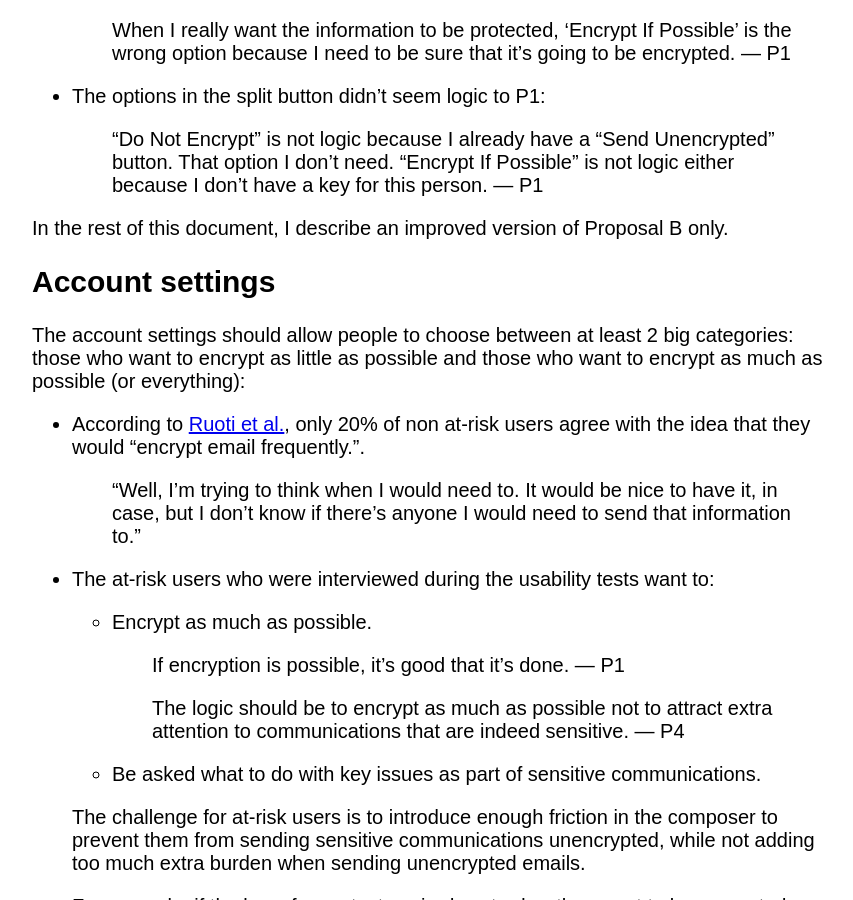
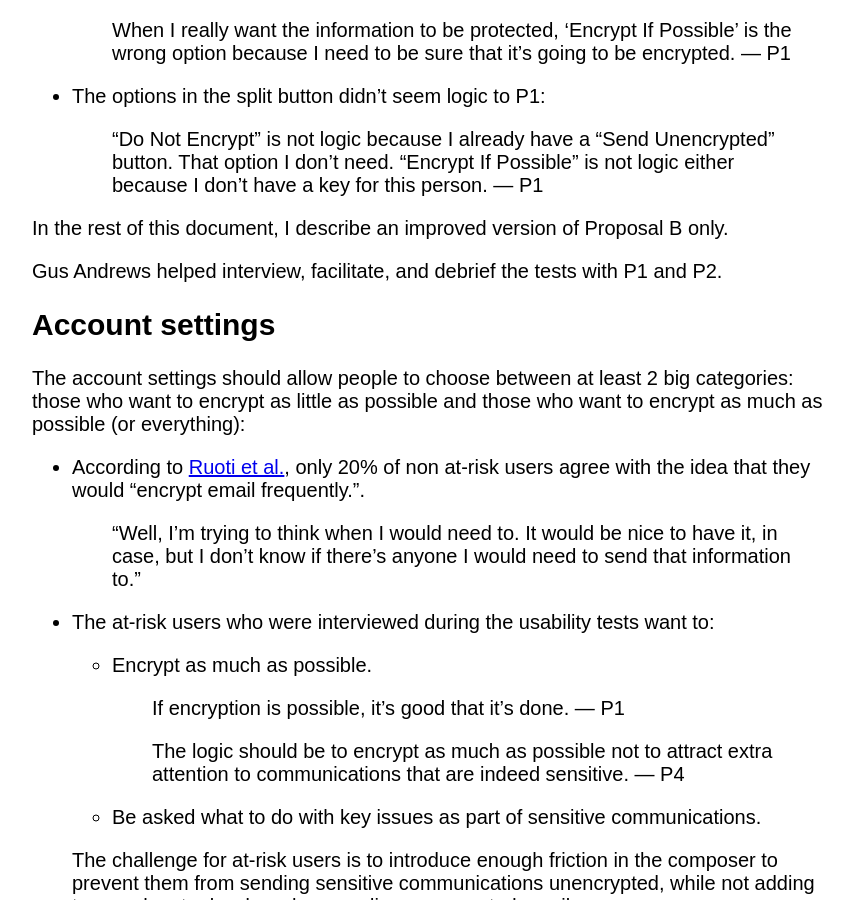
Before and after one commit to nfalquet/thunderbird-openpgp, a Jekyll site: the page built from jekyll/index.md, in a window 1280 px wide and 900 px high, scrolled down 2644 px. Shown: the whole window, without its empty margins (208-1061 px from the left). Built offline with Jekyll 4.4.1, drawn with Linux system fonts in a browser that asks for light colours.

Commit message:
Credit Gus

```diff
--- a/jekyll/index.md
+++ b/jekyll/index.md
@@ -111,6 +111,8 @@ confused by Proposal A.
 
 In the rest of this document, I describe an improved version of Proposal B
 only.
+
+Gus Andrews helped interview, facilitate, and debrief the tests with P1 and P2.
 
 Account settings
 ----------------
```
